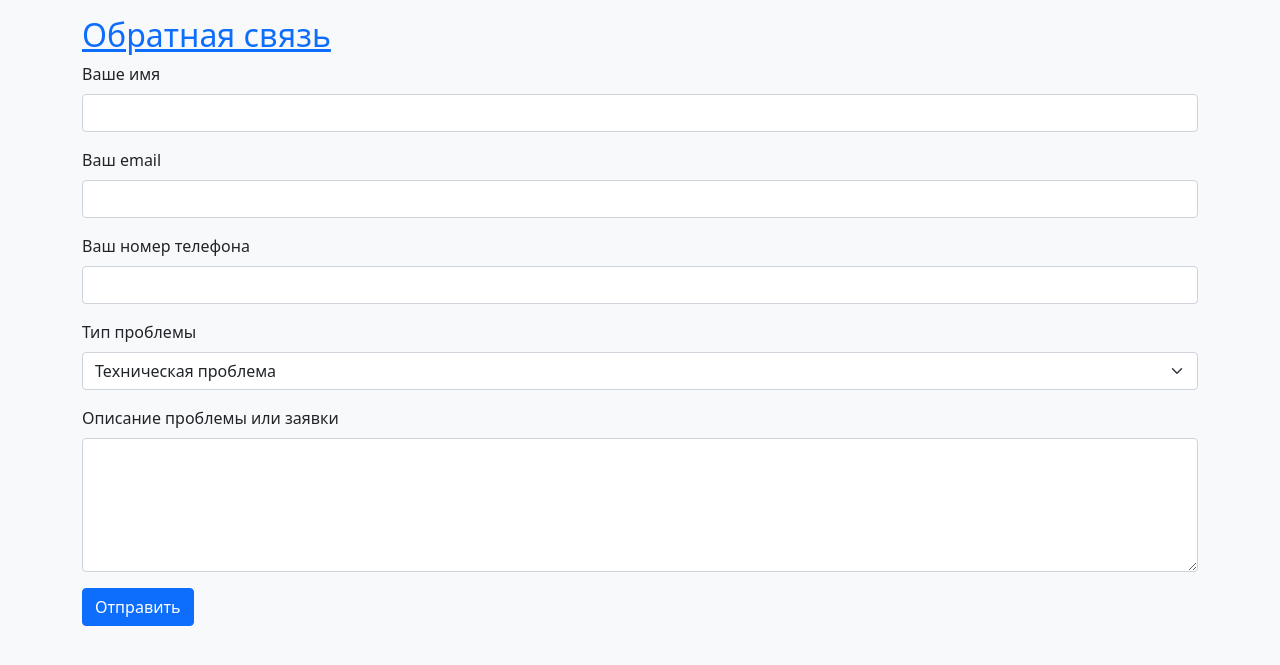
After one commit to ElizavetaPerevalova/TeaVibe, a Django app: template backend/templates/feedback.html in a window 1280 px wide. The commit adds this page. Shown: the top 665 px of the page. Run offline with Django 4.2, Linux system fonts and the light colour scheme; the template is opened without the code that fills it, so the values that code supplies are empty.

Commit message:
Основная структура по фронту

```diff
--- /dev/null
+++ b/backend/templates/about_us.html
@@ -0,0 +1,3 @@
+<p><a href='#about_us' id='about_us'>Пупупу... </a>
+  <img src='https://cs13.pikabu.ru/post_img/2023/06/06/8/og_og_1686054410220889577.jpg' alt="Ну вот такие мы котята красивые">
+</a>
--- /dev/null
+++ b/backend/templates/feedback.html
@@ -0,0 +1,44 @@
+<!DOCTYPE html>
+<html lang="en">
+<head>
+    <meta charset="UTF-8">
+    <meta name="viewport" content="width=device-width, initial-scale=1.0">
+    <title>Feedback Form</title>
+    <link rel="stylesheet"
+        href="https://cdn.jsdelivr.net/npm/bootstrap@5.0.1/dist/css/bootstrap.min.css"
+        integrity="sha384-+0n0xVW2eSR5OomGNYDnhzAbDsOXxcvSN1TPprVMTNDbiYZCxYbOOl7+AMvyTG2x"
+        crossorigin="anonymous">
+</head>
+<body class="bg-light">
+    <div class="container mt-3">
+        <h2><a href='#main' id='feedback'>Обратная связь</a></h2>
+        <form action="/submit_feedback" method="post">
+            <div class="mb-3">
+                <label for="name" class="form-label">Ваше имя</label>
+                <input type="text" class="form-control" id="name" name="name" required>
+            </div>
+            <div class="mb-3">
+                <label for="email" class="form-label">Ваш email</label>
+                <input type="email" class="form-control" id="email" name="email" required>
+            </div>
+            <div class="mb-3">
+                <label for="phone" class="form-label">Ваш номер телефона</label>
+                <input type="tel" class="form-control" id="phone" name="phone" required>
+            </div>
+            <div class="mb-3">
+                <label for="problem_type" class="form-label">Тип проблемы</label>
+                <select class="form-select" id="problem_type" name="problem_type" required>
+                    <option value="technical">Техническая проблема</option>
+                    <option value="billing">Проблема с оплатой</option>
+                    <option value="general">Общая проблема</option>
+                </select>
+            </div>
+            <div class="mb-3">
+                <label for="description" class="form-label">Описание проблемы или заявки</label>
+                <textarea class="form-control" id="description" name="description" rows="5" required></textarea>
+            </div>
+            <button type="submit" class="btn btn-primary">Отправить</button>
+        </form>
+    </div>
+</body>
+</html>
--- a/backend/templates/footer.html
+++ b/backend/templates/footer.html
@@ -1,7 +1,7 @@
 <footer>
     <ul class="nav nav-pills">
         <li class="nav-item">
-            <a class="nav-link" href='#menu'><img src='https://www.kolaymetraj.com/images/km_ikon_09.png' id="contacts"></a>
+            <a class="nav-link" href='#main'><img src='https://www.kolaymetraj.com/images/km_ikon_09.png' id="contacts"></a>
         </li>
         <li class="nav-item">
             <a class="nav-link" href="https://t.me/teamaker_tg">Телеграм</a>
--- a/backend/templates/main.html
+++ b/backend/templates/main.html
@@ -1,6 +1,4 @@
-{% extends "index.html" %}
-
-<p>Наш продукт - полностью автоматическая Чаеварка, простыми словами, это аналог умной кофемашины, но для чая.</p>
+<p><a href='#main' id='main'>Наш </a>продукт - полностью автоматическая Чаеварка, простыми словами, это аналог умной кофемашины, но для чая.</p>
 <p>Устройство позволяет людям, независимо от их знаний в чайном деле, получать идеально приготовленный напиток с минимальными затратами во времени. Взаимодействие происходит через сенсорный дисплей на устройстве и через мобильное приложение. Благодаря тонкой настройке напитка, можно подобрать параметры под себя, либо воспользоваться готовым шаблоном, встроенным или созданным вами. Наша чаеварка отлично впишется в офисную экосистему, а сотрудники получат легкий доступ к правильно заваренному чаю, без ущерба рабочему процессу.</p>
 <p>Мы нацелены изменить подход к завариванию чая!</p>
 <p>Приоритетный сегмент - B2B (офисы компаний, магазины (ВкусВилл и т.п.), АЗС, коворкинги и форумы)</p>
```
Also changed, not shown: backend/templates/header.html (+13 -0 lines), backend/templates/index.html (+4 -13 lines), backend/templates/our_path.html (added, +7 -0 lines).
